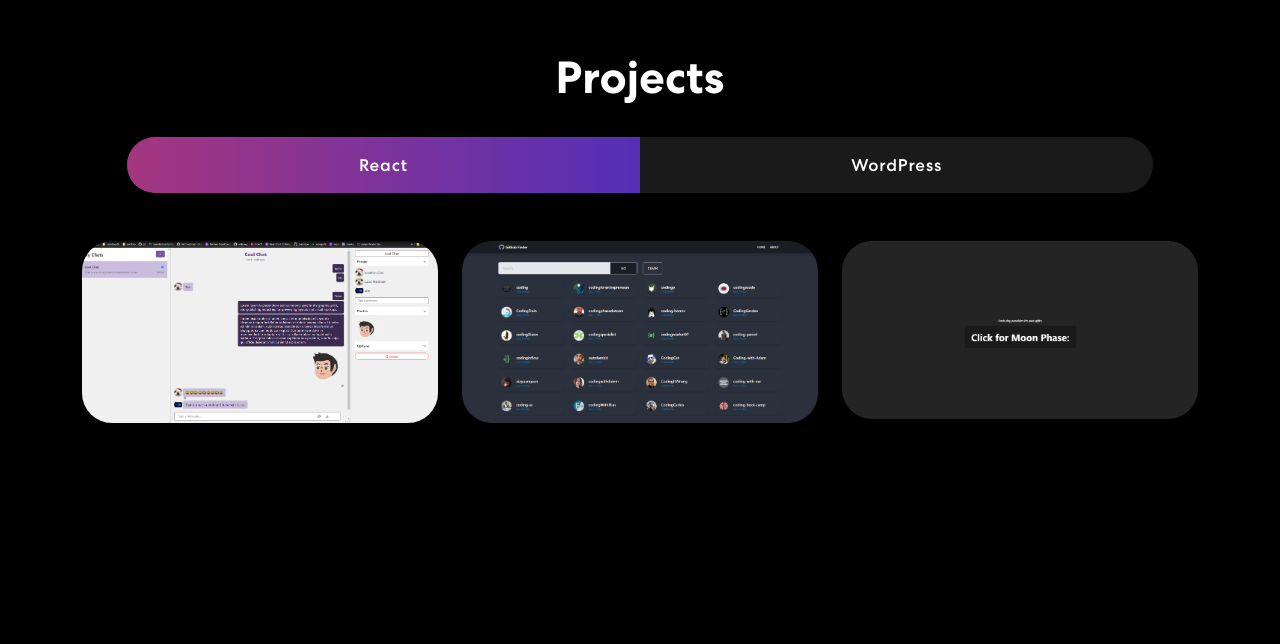
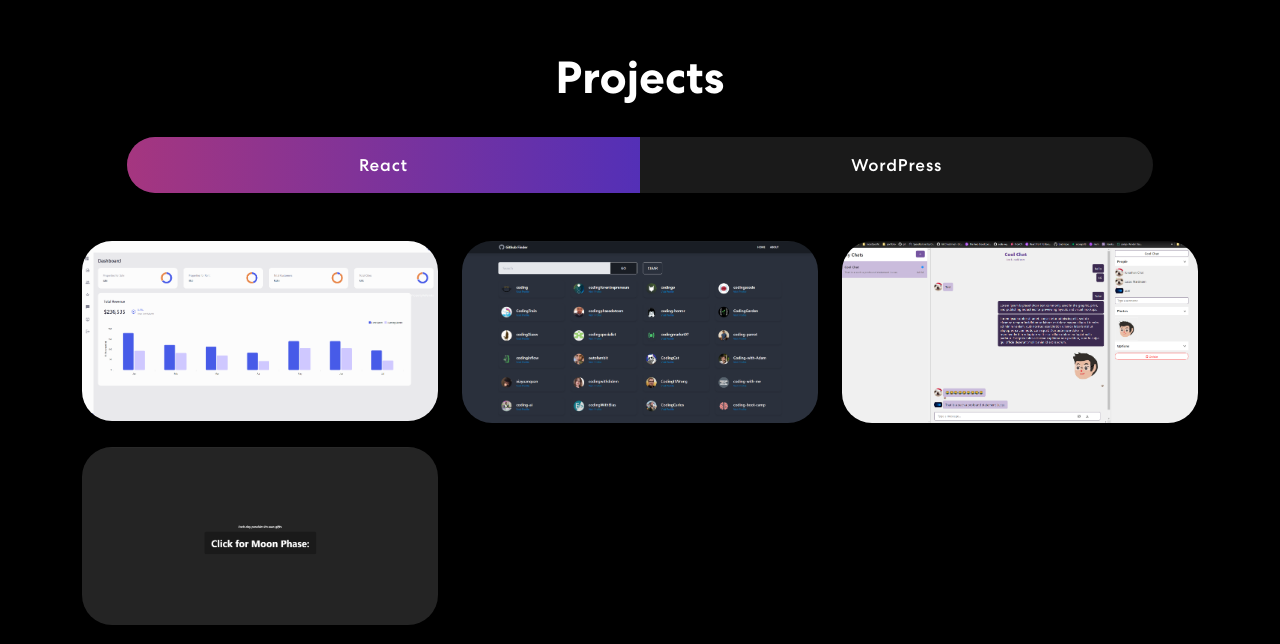
Before and after one commit to wumbles/purple-astronaut, a React (Create React App) app: page / in a window 1280 px wide. Shown: the part 2066-2710 px from the top of the page. Built offline with nearby package versions, Linux system fonts and the light colour scheme.

Commit message:
UPDATE: added back Yariga

```diff
--- a/src/components/Projects.js
+++ b/src/components/Projects.js
@@ -13,23 +13,23 @@ import colorSharp2 from "../assets/img/color-sharp2.png";
 export const Projects = () => {
   // React projects tab
   const projects = [
-    // {
-    //   title: "Yariga Properties",
-    //   description: "MERN stack, TypeScript, Google OAuth",
-    //   imgUrl: yarigaThumbnail,
-    //   link: "https://mern-dashboard-eight.vercel.app",
-    // },
     {
-      title: "MS Chat Clone",
-      description: "Username: user Password: password",
-      imgUrl: msChatThumbnail,
-      link: "https://ms-chat-clone.vercel.app",
+      title: "Yariga Properties",
+      description: "MERN stack, TypeScript, Google OAuth",
+      imgUrl: yarigaThumbnail,
+      link: "https://mern-dashboard-eight.vercel.app",
     },
     {
       title: "Github User Finder",
       description: "React, Github API, Tailwind, DaisyUI",
       imgUrl: githubThumbnail,
       link: "https://git-user-finder-pied.vercel.app",
+    },
+    {
+      title: "MS Chat Clone",
+      description: "Username: user Password: password",
+      imgUrl: msChatThumbnail,
+      link: "https://ms-chat-clone.vercel.app",
     },
     {
       title: "Moon Phase",
```
